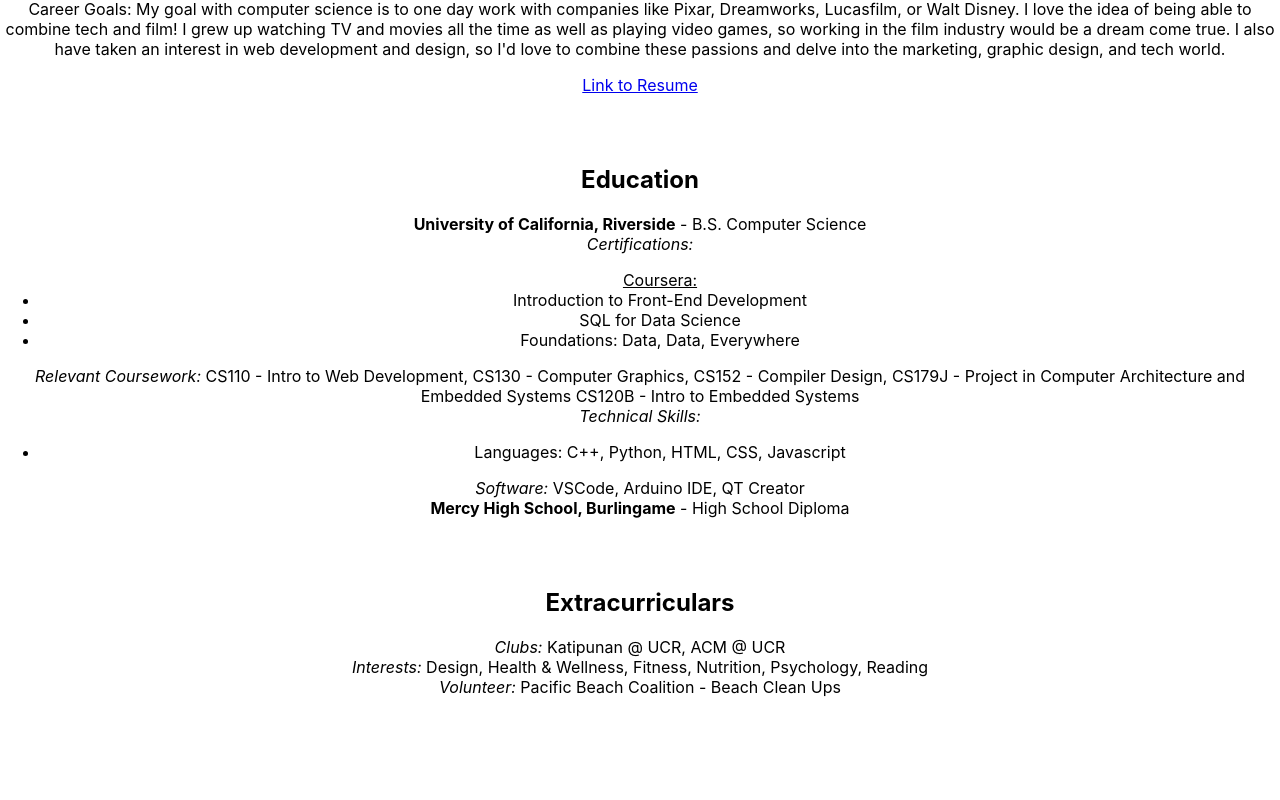
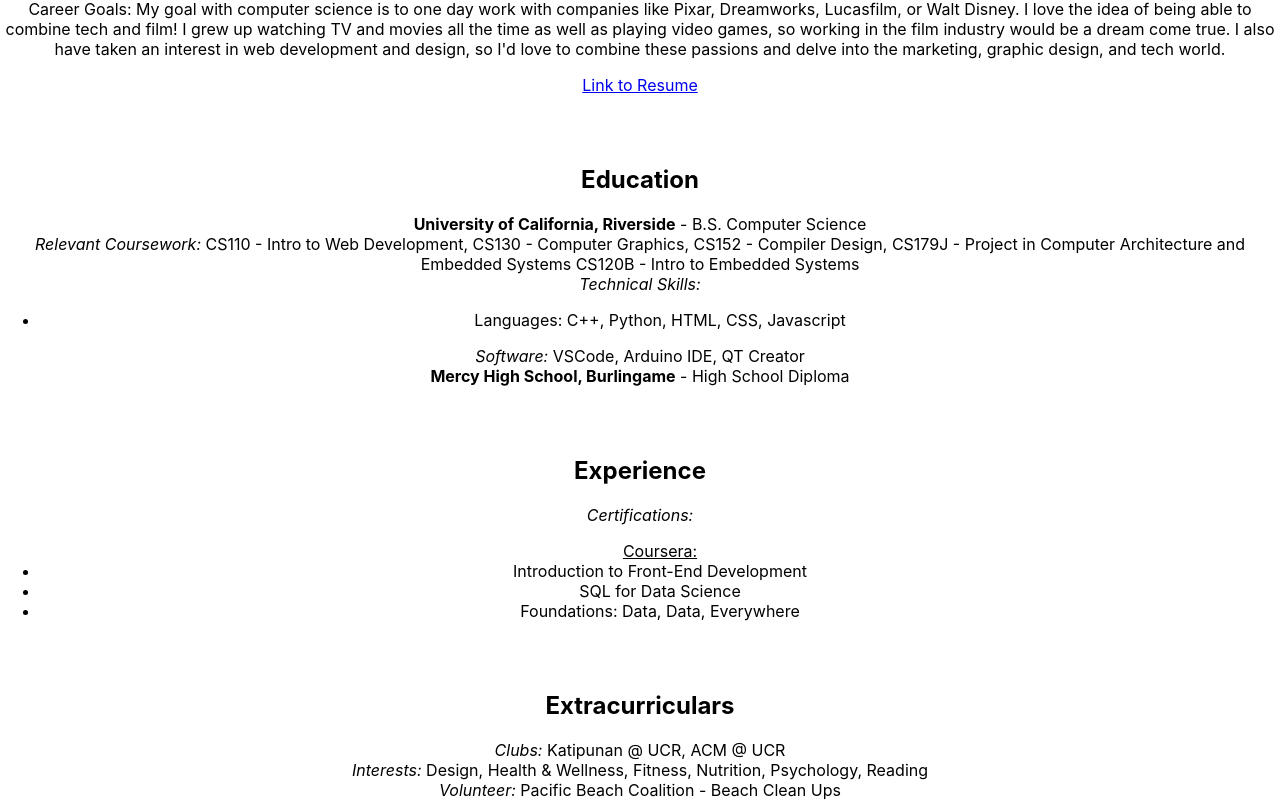
Before and after one commit to vwong031/valeriewong, a React (Create React App) app: page / in a window 1280 px wide. Shown: the part 732-1532 px from the top of the page. Before the commit the page ends 1429 px from the top, so only its background shows below. Built offline with nearby package versions, Linux system fonts and the light colour scheme.

Commit message:
Experience

```diff
--- a/src/App.css
+++ b/src/App.css
@@ -1,5 +1,6 @@
 .App {
   text-align: center;
+  /* background-color: rgb(115, 157, 115); */
 }
 
 .App-logo {
--- a/src/App.js
+++ b/src/App.js
@@ -5,6 +5,7 @@
 import About from './components/About'
 import Education from './components/Education'
 import Extracurricular from './components/Extracurricular';
+import Experience from './components/Experience';
 
 function App() {
   return (
@@ -13,6 +14,7 @@
       <Home />
       <About />
       <Education />
+      <Experience />
       <Extracurricular />
       {/* <header className="App-header">
         <img src={logo} className="App-logo" alt="logo" />
--- a/src/components/Education.js
+++ b/src/components/Education.js
@@ -10,21 +10,6 @@
         <div class="college">
           <div class="school-and-major">
             <strong>University of California, Riverside</strong> - B.S. Computer Science
-            <div class="certifications">
-              <i>Certifications: </i>
-              <ul>
-              <u>Coursera:</u>
-              <li>
-                Introduction to Front-End Development
-              </li>
-              <li>
-                SQL for Data Science
-              </li>
-              <li>
-                Foundations: Data, Data, Everywhere
-              </li>
-              </ul>
-            </div>
             <div class="relevant-coursework">
               <i>Relevant Coursework:</i> CS110 - Intro to Web Development,
               CS130 - Computer Graphics,
--- /dev/null
+++ b/src/components/Experience.css
@@ -0,0 +1,3 @@
+.experience-container {
+  margin-top: 70px;
+}
--- /dev/null
+++ b/src/components/Experience.js
@@ -0,0 +1,36 @@
+import './Experience.css'
+
+function Experience() {
+  return (
+    <div id="Experience" class="experience-container">
+      <h2 class="experience-title">
+        Experience
+      </h2>
+      <div class="experience-content">
+        <div class="work">
+
+        </div>
+        <div class="projects">
+
+        </div>
+        <div class="certifications">
+          <i>Certifications: </i>
+          <ul>
+          <u>Coursera:</u>
+          <li>
+            Introduction to Front-End Development
+          </li>
+          <li>
+            SQL for Data Science
+          </li>
+          <li>
+            Foundations: Data, Data, Everywhere
+          </li>
+          </ul>
+        </div>
+      </div>
+    </div>
+  );
+}
+
+export default Experience;
--- a/src/components/Nav.css
+++ b/src/components/Nav.css
@@ -1,5 +1,5 @@
 .header {
-  background-color: white;
+  /* background-color: white; */
 }
 
 .header-spacing {
```
